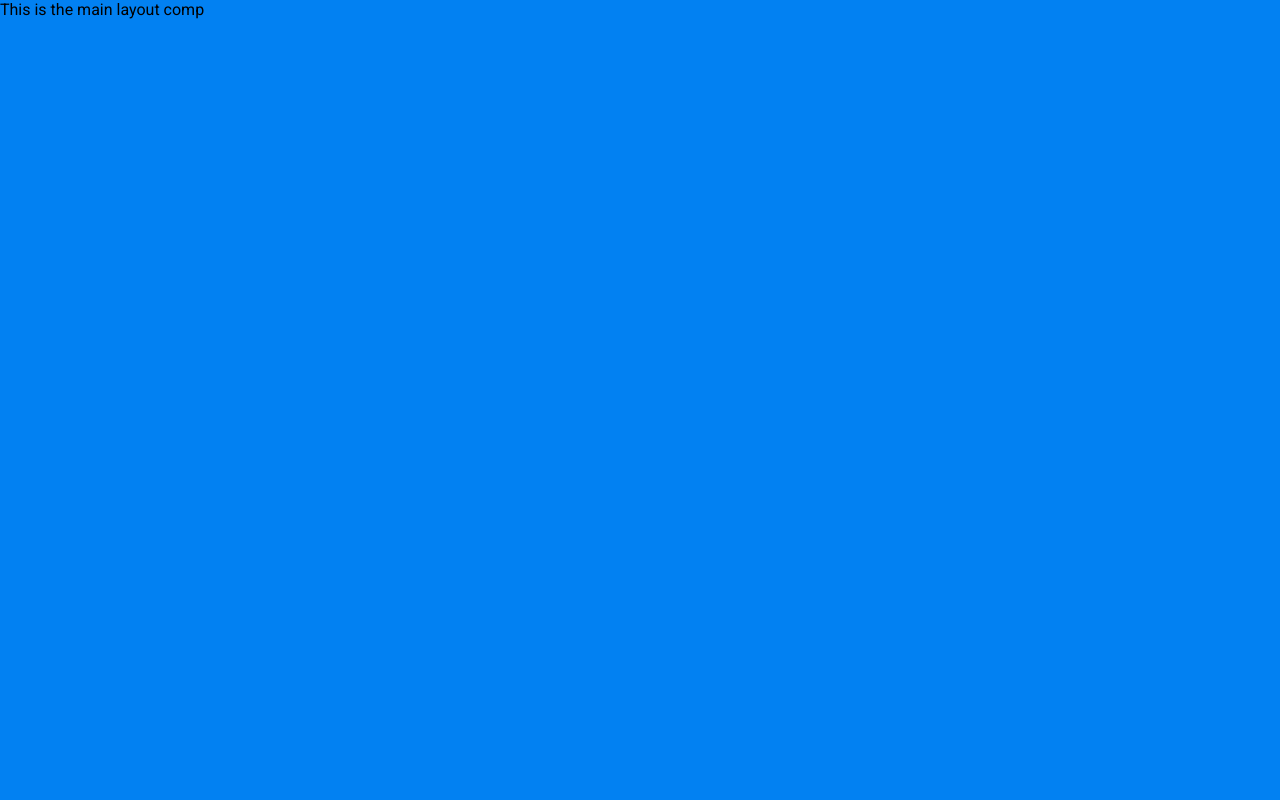
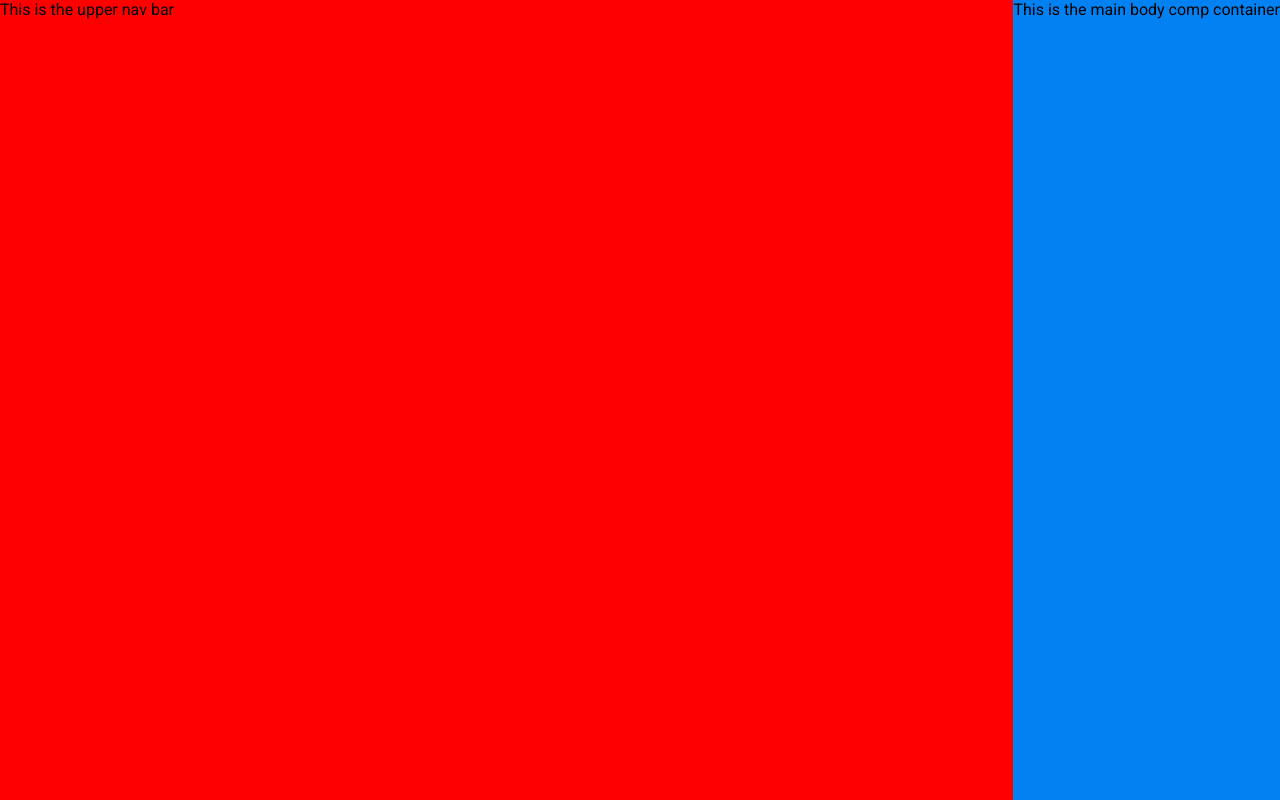
Before and after one commit to jnydam/accuweathermobileuiclone, a React (Create React App) app: page / in a window 1280 px wide. Built offline with nearby package versions, Linux system fonts and the light colour scheme.

Commit message:
Added some more layout and added more boilerplate to the project

```diff
--- a/src/components/MainLayoutComp/LowerTabComp/LowerTabComp.module.css
+++ b/src/components/MainLayoutComp/LowerTabComp/LowerTabComp.module.css
@@ -0,0 +1,3 @@
+.lowerTabCompContainer {
+    display: flex;
+}
--- a/src/components/MainLayoutComp/MainBodyComp/MainBodyComp.js
+++ b/src/components/MainLayoutComp/MainBodyComp/MainBodyComp.js
@@ -0,0 +1,12 @@
+import React from 'react';
+
+import styles from './MainBodyComp.module.css';
+
+const MainBodyComp = (props) => {
+
+    return (<div className={styles.mainBodyCompContainer}>
+        <span>This is the main body comp container</span>
+    </div>)
+}
+
+export default MainBodyComp;
--- a/src/components/MainLayoutComp/MainBodyComp/MainBodyComp.module.css
+++ b/src/components/MainLayoutComp/MainBodyComp/MainBodyComp.module.css
@@ -0,0 +1,3 @@
+.mainBodyCompContainer {
+    display: flex;
+}
--- a/src/components/MainLayoutComp/MainLayoutComp.js
+++ b/src/components/MainLayoutComp/MainLayoutComp.js
@@ -1,11 +1,14 @@
 import React from 'react';
+import MainBodyComp from './MainBodyComp/MainBodyComp';
+import UpperNavBar from './UpperNavBar/UpperNavBar';
 
 import styles from './MainLayoutComp.module.css';
 
 const MainLayoutComp = (props) => {
 
     return (<div className={styles.mainLayoutCompContainer}>
-        <span>This is the main layout comp</span>
+        <UpperNavBar></UpperNavBar>
+        <MainBodyComp></MainBodyComp>
     </div>)
 }
 
--- a/src/components/MainLayoutComp/UpperNavBar/UpperNavBar.js
+++ b/src/components/MainLayoutComp/UpperNavBar/UpperNavBar.js
@@ -0,0 +1,12 @@
+import React from 'react';
+
+import styles from './UpperNavBar.module.css';
+
+const UpperNavBar = (props) => {
+
+    return (<div className={styles.upperNavBarContainer}>
+        <span>This is the upper nav bar</span>
+    </div>)
+}
+
+export default UpperNavBar;
--- a/src/components/MainLayoutComp/UpperNavBar/UpperNavBar.module.css
+++ b/src/components/MainLayoutComp/UpperNavBar/UpperNavBar.module.css
@@ -0,0 +1,6 @@
+.upperNavBarContainer {
+    display: flex;
+    background-color: red;
+    width: 100%;
+    flex: 2;
+}
```
Also changed, not shown: src/components/MainLayoutComp/LowerTabComp/LowerTabComp.js (+10 -0 lines), src/components/MainLayoutComp/MainBodyComp/CurrentConditionsComp/CurrentConditionsComp.js (+10 -0 lines), src/components/MainLayoutComp/MainBodyComp/TodayDetailComp/TodayDetailComp.js (+10 -0 lines), src/assets/downarrow.png (added).
